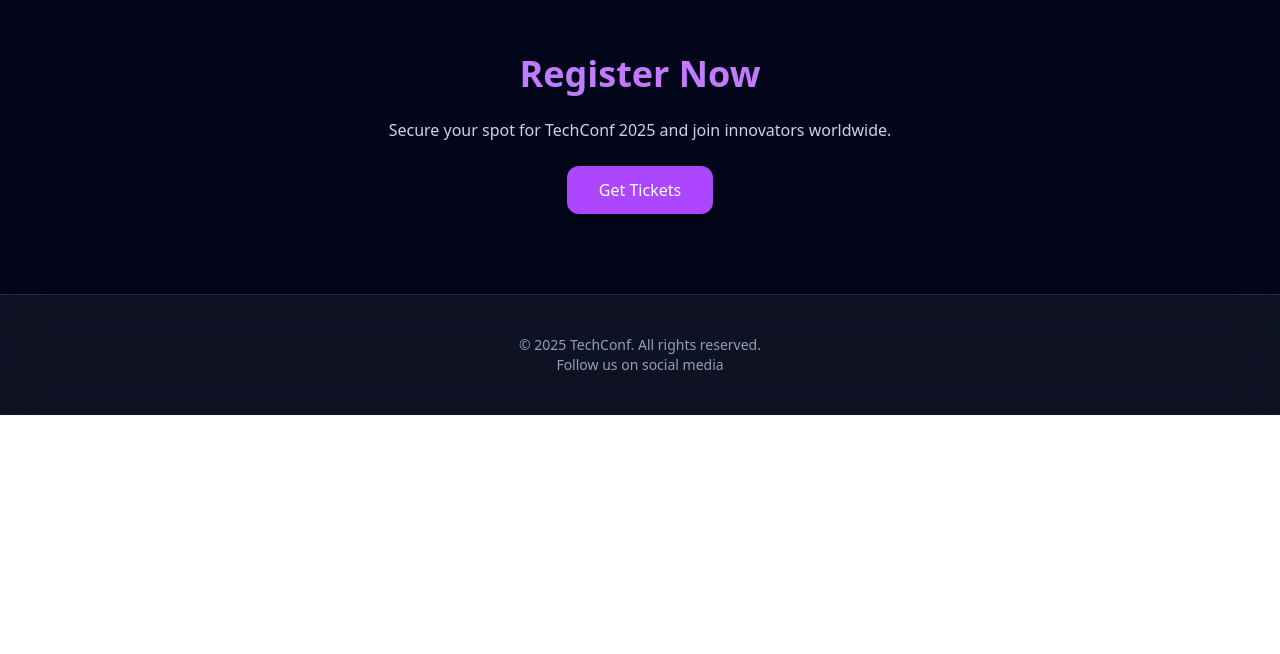
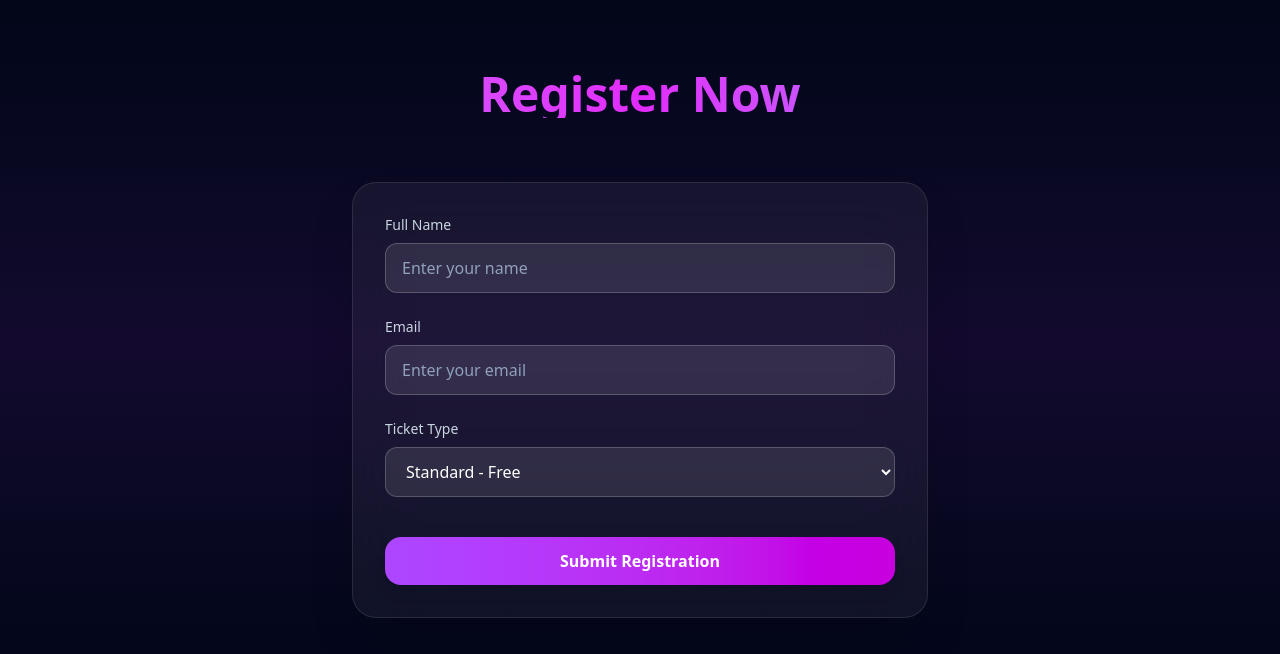
Before and after one commit to Haikalmuh/LandingPage-GlassStyle, a Next.js app: page / in a window 1280 px wide. Shown: the part 2946-3600 px from the top of the page. Before the commit the page ends 3361 px from the top, so only its background shows below. Built offline with nearby package versions, Linux system fonts and the light colour scheme.

Commit message:
feat: add regist section

```diff
--- a/components/Registration.tsx
+++ b/components/Registration.tsx
@@ -1,14 +1,83 @@
+"use client";
+
+import { motion } from "framer-motion";
+import GlassCard from "@/components/ui/GlassCard";
+import { Button } from "./ui/Button";
+
 export default function Registration() {
   return (
-    <section className="py-20 px-6 flex justify-center">
-      <div className="max-w-2xl text-center space-y-6">
-        <h2 className="text-4xl font-semibold text-purple-400">Register Now</h2>
-        <p className="text-slate-300">
-          Secure your spot for TechConf 2025 and join innovators worldwide.
-        </p>
-        <button className="px-8 py-3 bg-purple-500 hover:bg-purple-600 rounded-xl shadow-lg transition">
-          Get Tickets
-        </button>
+    <section
+      id="registration"
+      className="relative py-24 bg-gradient-to-b from-slate-950 via-purple-900/20 to-slate-950"
+    >
+      <div className="container mx-auto px-6">
+        {/* Heading */}
+        <motion.h2
+          initial={{ opacity: 0, y: 20 }}
+          whileInView={{ opacity: 1, y: 0 }}
+          transition={{ duration: 0.6 }}
+          viewport={{ once: true }}
+          className="text-4xl md:text-5xl font-bold text-center mb-16 text-transparent bg-clip-text bg-gradient-to-r from-purple-400 via-fuchsia-500 to-indigo-400"
+        >
+          Register Now
+        </motion.h2>
+
+        {/* Form */}
+        <motion.div
+          initial={{ opacity: 0, scale: 0.95 }}
+          whileInView={{ opacity: 1, scale: 1 }}
+          transition={{ duration: 0.6 }}
+          viewport={{ once: true }}
+          className="max-w-xl mx-auto"
+        >
+          <GlassCard className="p-8">
+            <form className="space-y-6">
+              <div>
+                <label className="block text-sm font-medium text-slate-300 mb-2">
+                  Full Name
+                </label>
+                <input
+                  type="text"
+                  placeholder="Enter your name"
+                  className="w-full rounded-xl bg-white/10 border border-white/20 px-4 py-3 text-white placeholder-slate-400 focus:outline-none focus:ring-2 focus:ring-purple-500"
+                />
+              </div>
+
+              <div>
+                <label className="block text-sm font-medium text-slate-300 mb-2">
+                  Email
+                </label>
+                <input
+                  type="email"
+                  placeholder="Enter your email"
+                  className="w-full rounded-xl bg-white/10 border border-white/20 px-4 py-3 text-white placeholder-slate-400 focus:outline-none focus:ring-2 focus:ring-purple-500"
+                />
+              </div>
+
+              <div>
+                <label className="block text-sm font-medium text-slate-300 mb-2">
+                  Ticket Type
+                </label>
+                <select
+                  className="w-full rounded-xl bg-white/10 border border-white/20 px-4 py-3 text-white focus:outline-none focus:ring-2 focus:ring-purple-500"
+                >
+                  <option value="standard" className="text-black">
+                    Standard - Free
+                  </option>
+                  <option value="vip" className="text-black">
+                    VIP - $49
+                  </option>
+                </select>
+              </div>
+
+              <div className="pt-4">
+                <Button variant="primary" className="w-full">
+                  Submit Registration
+                </Button>
+              </div>
+            </form>
+          </GlassCard>
+        </motion.div>
       </div>
     </section>
   );
```
